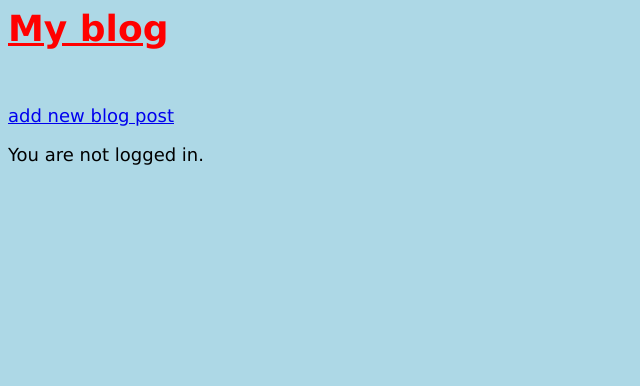
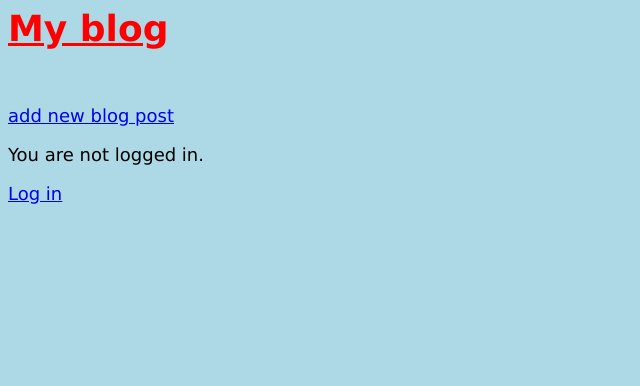
Before and after one commit to scottreeves14/blog, a Django app: page / in a window 1280 px wide. Shown: the top 386 px of the page, without its empty margins (0-640 px from the left). Run offline with Django 5.2, Linux system fonts and the light colour scheme; data that the repository does not hold is empty.

Commit message:
Update base.html
Fixed an issue where large portions of text would be a link to the log in page if ur not logged in

```diff
--- a/blog/templates/base.html
+++ b/blog/templates/base.html
@@ -26,7 +26,7 @@
      </form>
      {% else %}
      <p>You are not logged in.</p>
-     <a href="{% url 'login' %}"Log in</a>
+     <a href="{% url 'login' %}">Log in</a>
      {% endif %}
 
     {% block content %}
```
